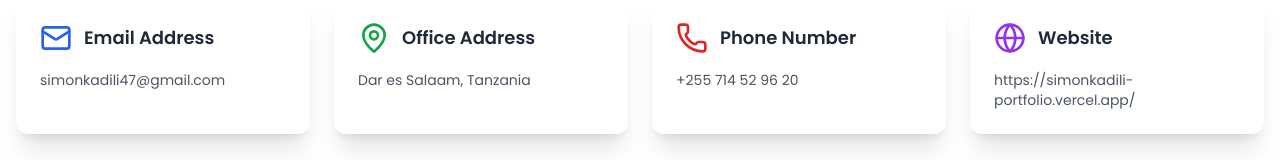
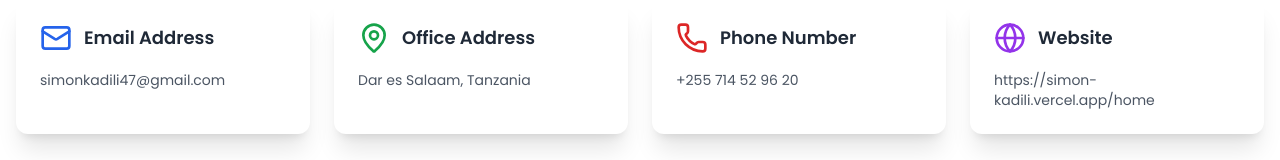
Before and after one commit to simonkadili47/Portfolio, a React (Vite) app: page /contact in a window 1280 px wide. Shown: the part 150-310 px from the top of the page. Built offline with nearby package versions, Linux system fonts and the light colour scheme.

Commit message:
fix small changes

```diff
--- a/src/Pages/contact/Contact.jsx
+++ b/src/Pages/contact/Contact.jsx
@@ -29,7 +29,7 @@ const Contact = () => {
           <ContactCard
             icon={<Globe className="w-8 h-8 text-purple-600" />}
             title="Website"
-            value="https://simonkadili-portfolio.vercel.app/"
+            value="https://simon-kadili.vercel.app/home"
           />
         </div>
       </div>
```
